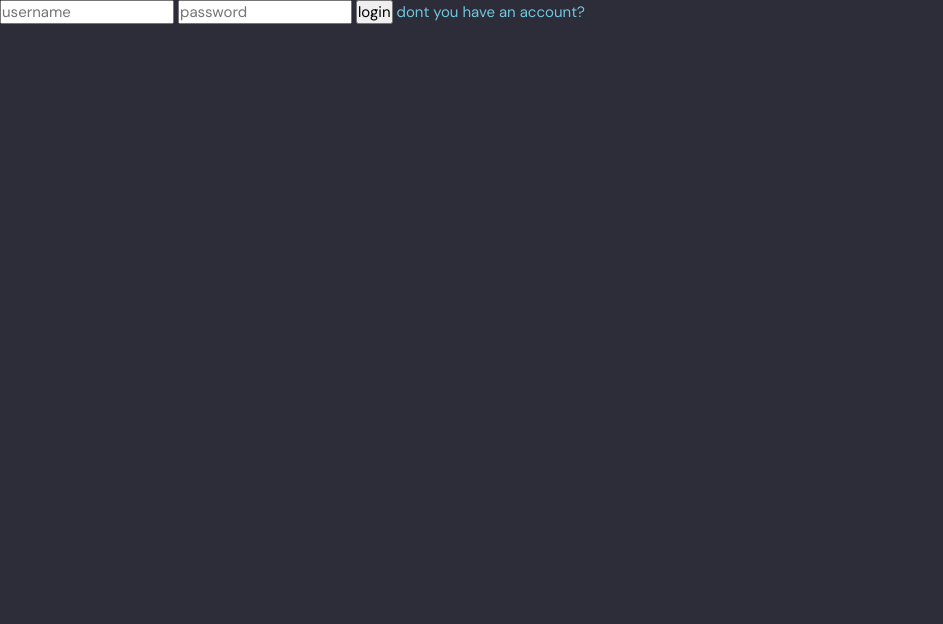
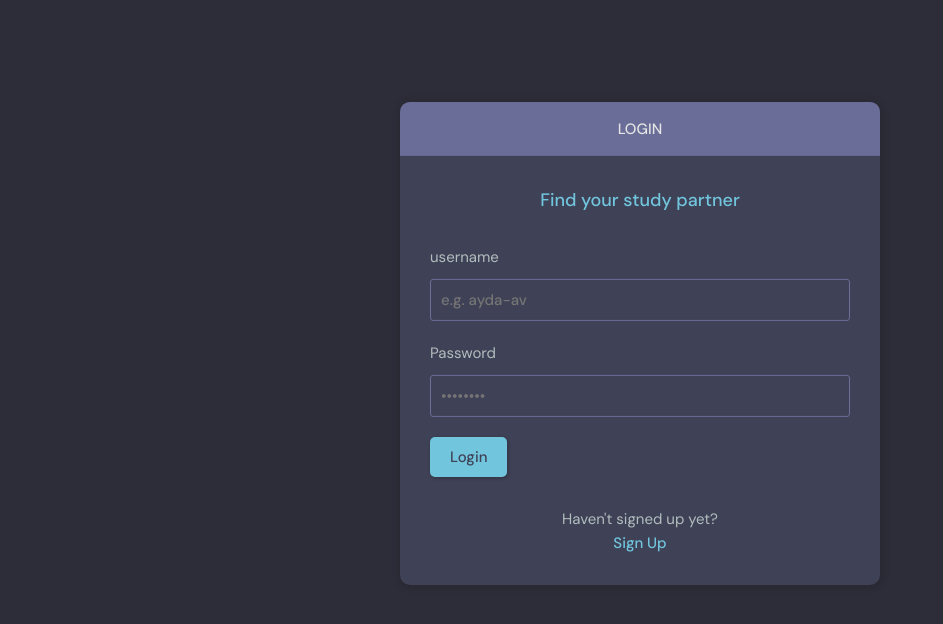
Before and after one commit to ayda76/Chatapp, a Django app: a page that uses templates/nav.html in a window 1280 px wide. Shown: the part 76-700 px from the top of the page, without its empty margins (0-943 px from the left). Run offline with Django 4.2, Linux system fonts and the light colour scheme.

Commit message:
will be finished soon

```diff
--- a/base/forms.py
+++ b/base/forms.py
@@ -11,4 +11,4 @@ class RoomForm(ModelForm):
 class UserForm(ModelForm):
     class Meta:
         model=User
-        fields =['username','email']
+        fields =['username','password']
--- a/base/templates/base/login-register.html
+++ b/base/templates/base/login-register.html
@@ -1,26 +1,128 @@
-{%extends 'main.html'%}
+{% extends 'main.html'%}
+{%block content%}
+    <main class="auth layout">
+      {% if page == 'login' %}
 
-{% block content%}
-{% if page == 'login'%}
-<div>
-    <form method="POST" action="">
-        {% csrf_token%}
-        <input type="text" name="username" placeholder="username">
-        <input type="password" name="password" placeholder="password">
-        <input type="submit" value="login">
-        <a href="{% url 'register'%}">dont you have an account?</a>
-    </form>
-</div>
-{% else %}
+      <div class="container">
+        <div class="layout__box">
+          <div class="layout__boxHeader">
+            <div class="layout__boxTitle">
+              <h3>Login</h3>
+            </div>
+          </div>
+          <div class="layout__body">
+            <h2 class="auth__tagline">Find your study partner</h2>
 
-<div>
-    <form method="POST" action="">
-        {% csrf_token%}
-      {{form.as_p}}
-        <input type="submit" value="reqister">
-        <a href="{% url 'login'%}">you already have an account?</a>
-    </form>
-</div>
+            <form class="form" action="" method="POST">
+              {% csrf_token %}
 
-{% endif%}
-{% endblock %}
+              <div class="form__group form__group">
+                <label for="room_name">username</label>
+
+                <input id="username" name="username" type="text" placeholder="e.g. ayda-av" />
+            </div>
+
+              <div class="form__group">
+                <label for="password">Password</label>
+
+                <input
+                  id="password"
+                  name="password"
+                  type="password"
+                  placeholder="&bull;&bull;&bull;&bull;&bull;&bull;&bull;&bull;"
+                />
+              </div>
+
+              <button class="btn btn--main" type="submit">
+
+                Login
+              </button>
+            </form>
+
+            <div class="auth__action">
+              <p>Haven't signed up yet?</p>
+              <a href="{% url 'register'%}" class="btn btn--link">Sign Up</a>
+            </div>
+          </div>
+        </div>
+      </div>
+    </main>
+
+
+    {% else %}
+    <main class="auth layout">
+      <div class="container">
+        <div class="layout__box">
+          <div class="layout__boxHeader">
+            <div class="layout__boxTitle">
+              <h3>Register</h3>
+            </div>
+          </div>
+          <div class="layout__body">
+            <h2 class="auth__tagline">Find your study partner</h2>
+
+            <form class="form" action="" method="POST">
+              {% csrf_token %}
+              {% for fields in form %}
+              <div class="form__group form__group">
+                <label for="fullname">{{fields.label}}</label>
+                {{fields}}
+               <!-- <input id="fullname" name="fullname" type="text" placeholder="e.g. Dennis Ivy" />
+             -->
+             </div>
+             {% endfor%}
+             <!-- <div class="form__group form__group">
+                <label for="room_name">Username</label>
+                <input id="username" name="username" type="text" placeholder="e.g. dennis_ivy" />
+              </div>
+              <div class="form__group">
+                <label for="password">Password</label>
+                <input
+                  id="password"
+                  name="password"
+                  type="password"
+                  placeholder="&bull;&bull;&bull;&bull;&bull;&bull;&bull;&bull;"
+                />
+              </div>
+
+              <div class="form__group">
+                <label for="confirm_password">Confirm Password</label>
+                <input
+                  id="confirm_password"
+                  name="confirm_password"
+                  type="password"
+                  placeholder="&bull;&bull;&bull;&bull;&bull;&bull;&bull;&bull;"
+                />
+              </div>
+-->
+              <button class="btn btn--main" type="submit">
+                <svg
+                  version="1.1"
+                  xmlns="http://www.w3.org/2000/svg"
+                  width="32"
+                  height="32"
+                  viewBox="0 0 32 32"
+                >
+                  <title>lock</title>
+                  <path
+                    d="M27 12h-1v-2c0-5.514-4.486-10-10-10s-10 4.486-10 10v2h-1c-0.553 0-1 0.447-1 1v18c0 0.553 0.447 1 1 1h22c0.553 0 1-0.447 1-1v-18c0-0.553-0.447-1-1-1zM8 10c0-4.411 3.589-8 8-8s8 3.589 8 8v2h-16v-2zM26 30h-20v-16h20v16z"
+                  ></path>
+                  <path
+                    d="M15 21.694v4.306h2v-4.306c0.587-0.348 1-0.961 1-1.694 0-1.105-0.895-2-2-2s-2 0.895-2 2c0 0.732 0.413 1.345 1 1.694z"
+                  ></path>
+                </svg>
+
+                Sign Up
+              </button>
+            </form>
+
+            <div class="auth__action">
+              <p>Already have an account?</p>
+              <a href="{% url 'login' %}" class="btn btn--link">Log In</a>
+            </div>
+          </div>
+        </div>
+      </div>
+    </main>
+    {%endif%}
+ {%endblock%}
--- a/base/templates/base/room.html
+++ b/base/templates/base/room.html
@@ -115,7 +115,10 @@
             </div>
           </div>
           <div class="room__message">
-            <form action="#"><input name="" placeholder="Write your message here..." /></form>
+            <form action="" method="POST">
+              {% csrf_token%}
+              <input name="body" placeholder="Write your message here..." />
+            </form>
           </div>
         </div>
         <!-- Room End -->
--- a/base/views.py
+++ b/base/views.py
@@ -25,7 +25,7 @@ def loginPage(request):
 
     if request.user.is_authenticated:
         return redirect('home')
-
+    form=UserCreationForm()
     page='login'
     if request.method=='POST':
         username=request.POST.get('username').lower()
@@ -44,15 +44,16 @@ def loginPage(request):
         else:
             messages.error(request,'username or password is not correct')
 
-    return render(request,'base/login-register.html',{'page':page})
+    return render(request,'base/login-register.html',{'page':page,'form':form})
 
 def logoutUser(request):
     logout(request)
     return redirect('home')
 
 def registerPage(request):
+
     form=UserCreationForm()
-    if request.method=='POST':
+    if request.method =='POST':
         form=UserCreationForm(request.POST)
         if form.is_valid():
             user=form.save(commit=False)
--- a/templates/nav.html
+++ b/templates/nav.html
@@ -66,7 +66,7 @@
         </div>
 
         {% else %}
-        <a href="{% ulr 'login'}">
+        <a href="{% url 'login'%}">
             <img src="{% static 'images/avatar.svg' %}" />
             <p>Login</p>
           </a>
```
Also changed, not shown: base/templates/base/delete.html (+35 -9 lines), base/templates/base/delete_old.html (added, +11 -0 lines), base/templates/base/login-register-old.html (added, +26 -0 lines), db.sqlite3.
